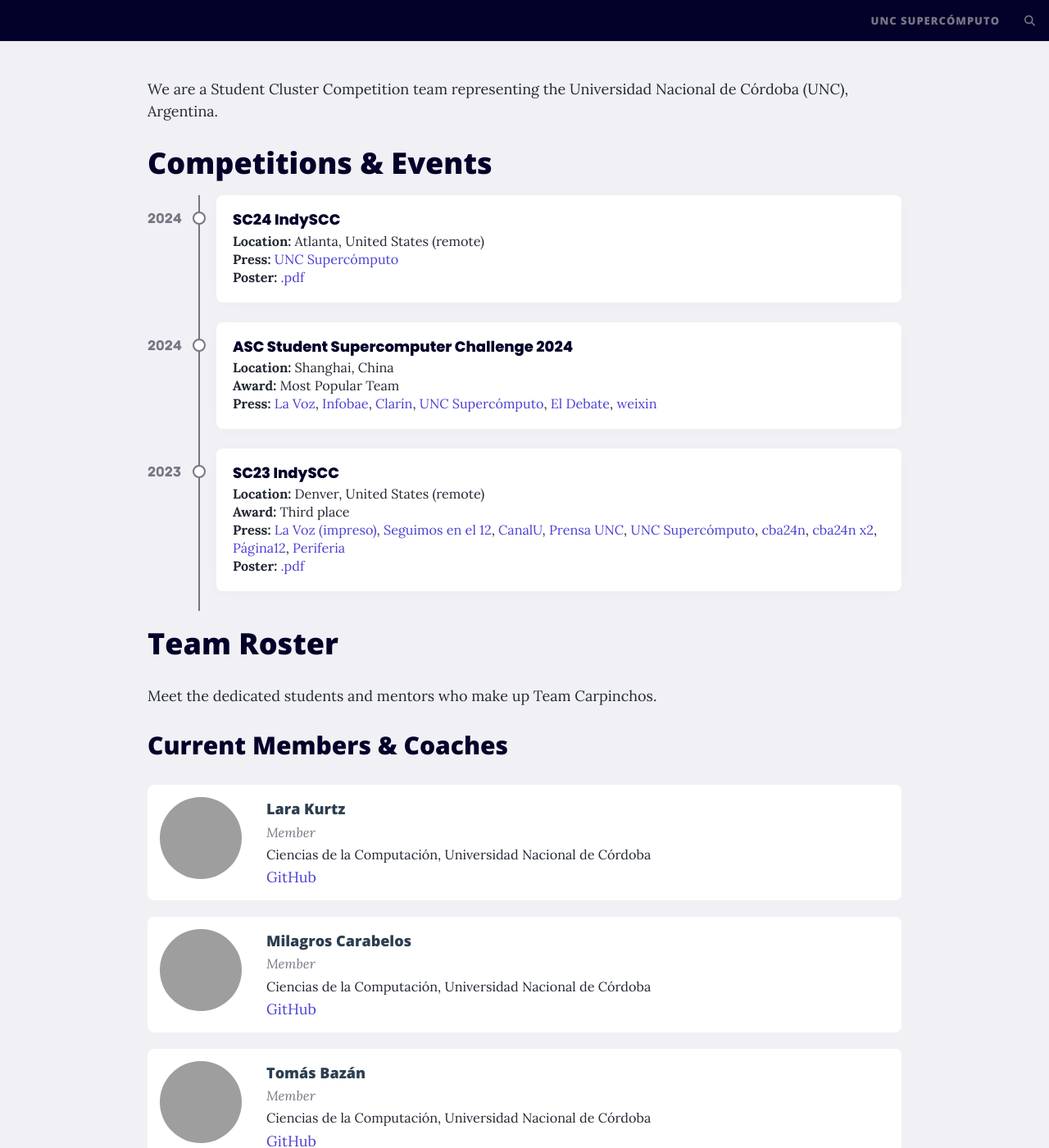
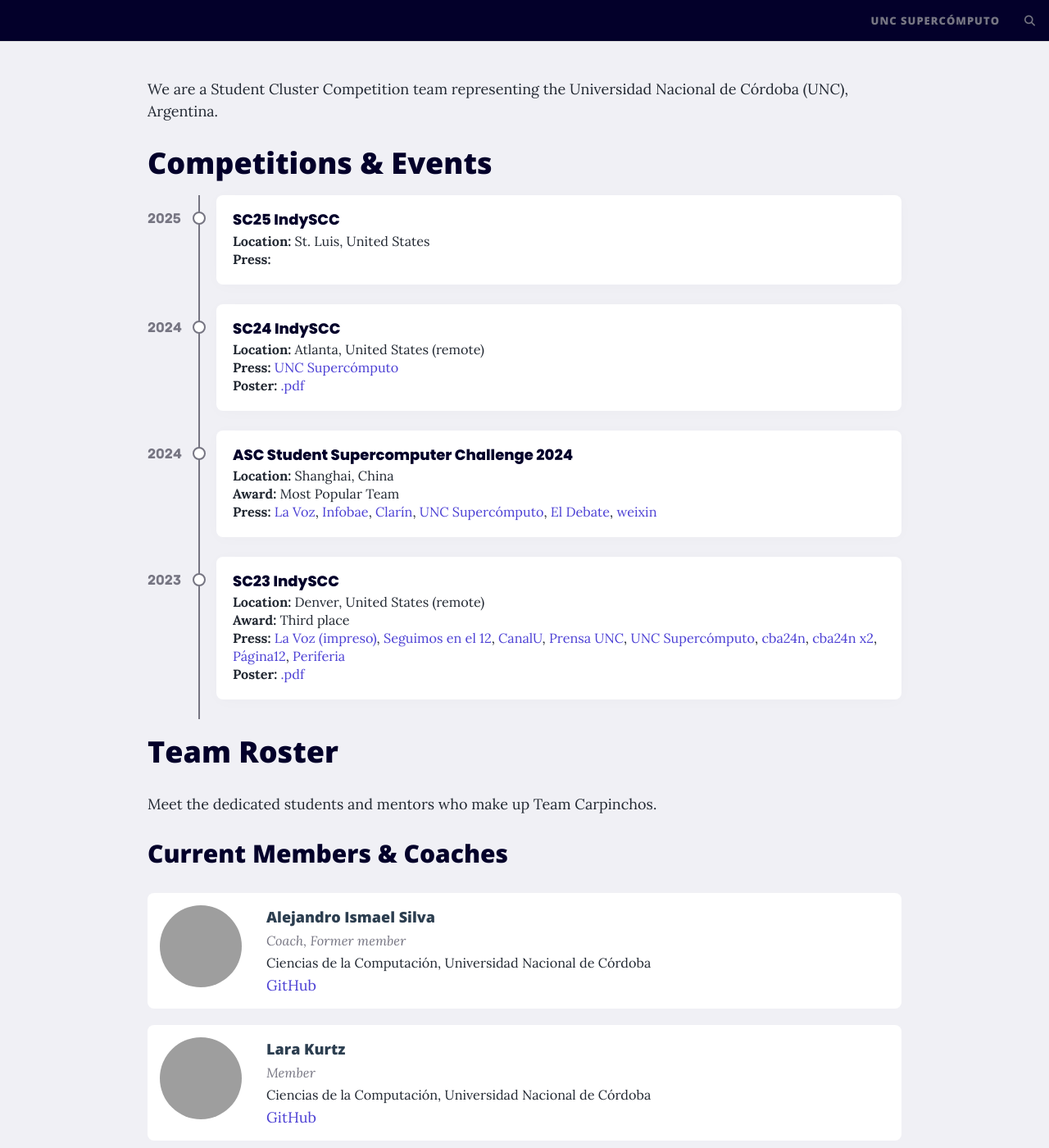
Before and after one commit to CarpinchosTeam/CarpinchosTeam.github.io, a Jekyll site: the page built from index.md, in a window 1280 px wide and 1400 px high, scrolled down 239 px. Shown: the whole window at 82% size. Built offline with Jekyll 4.4.1, drawn with Linux system fonts in a browser that asks for light colours; comment, search, counter and statistics services are not loaded; some of the changed text lies outside the part shown; grey boxes are pictures that could not be loaded.

Commit message:
add indyscc25 members

```diff
--- a/_data/events.yml
+++ b/_data/events.yml
@@ -51,3 +51,9 @@
     - key: UNC Supercómputo
       link: https://supercomputo.unc.edu.ar/2024/11/22/carpinchos-unico-equipo-latam-en-indyscc/
   poster: assets/pdf/IndySCC24-Poster.pdf
+
+
+- event: indyscc25
+  name: SC25 IndySCC
+  year: 2025
+  location: St. Luis, United States
--- a/_data/members.yml
+++ b/_data/members.yml
@@ -2,13 +2,14 @@
   affiliation: "Universidad Nacional de Córdoba"
   field: "Ciencias de la Computación"
   # picture: "assets/images/placeholder-profile.png"
-  role: "Former member"
+  role: "Coach, Former member"
   github: "AIDEA775"
-  status: "former"
+  status: "current"
   competitions:
   - indyscc23
   - asc24
   - indyscc24
+  - indyscc25
 
 - name: "Marcos Tolcachir"
   affiliation: "Universidad Nacional de Córdoba"
@@ -73,6 +74,7 @@
   - indyscc23
   - asc24
   - indyscc24
+  - indyscc25
 
 - name: "Milagros Carabelos"
   affiliation: "Universidad Nacional de Córdoba"
@@ -83,6 +85,7 @@
   status: "current"
   competitions:
   - indyscc24
+  - indyscc25
 
 - name: "Tomás Bazán"
   affiliation: "Universidad Nacional de Córdoba"
@@ -93,6 +96,7 @@
   status: "current"
   competitions:
   - indyscc24
+  - indyscc25
 
 - name: "Javier Mercado Alcoba"
   affiliation: "Universidad Nacional de Córdoba"
@@ -103,6 +107,25 @@
   status: "current"
   competitions:
   - indyscc24
+  - indyscc25
+
+- name: "Ignacio Facello"
+  affiliation: "Universidad Nacional de Córdoba"
+  field: "Ciencias de la Computación"
+  role: "Member"
+  github: "IgnacioFacello"
+  status: "current"
+  competitions:
+  - indyscc25
+
+- name: "Tomas Alejandro Hubmann"
+  affiliation: "Universidad Nacional de Córdoba"
+  field: "Ciencias de la Computación"
+  role: "Member"
+  github: "HubmannTomasAlejandro"
+  status: "current"
+  competitions:
+  - indyscc25
 
 - name: "Marcos Mazzini"
   affiliation: "Universidad Nacional de Córdoba"
--- a/_includes/members.html
+++ b/_includes/members.html
@@ -29,6 +29,7 @@
   flex-wrap: wrap;
   gap: 20px;
   margin: 2rem 0;
+  flex-direction: column;
 }
 
 .member-card {
--- a/_includes/timeline.html
+++ b/_includes/timeline.html
@@ -40,6 +40,7 @@
   display: flex;
   flex-wrap: wrap;
   margin: 20px 0;
+  flex-direction: column;
 }
 
 .event {
```
